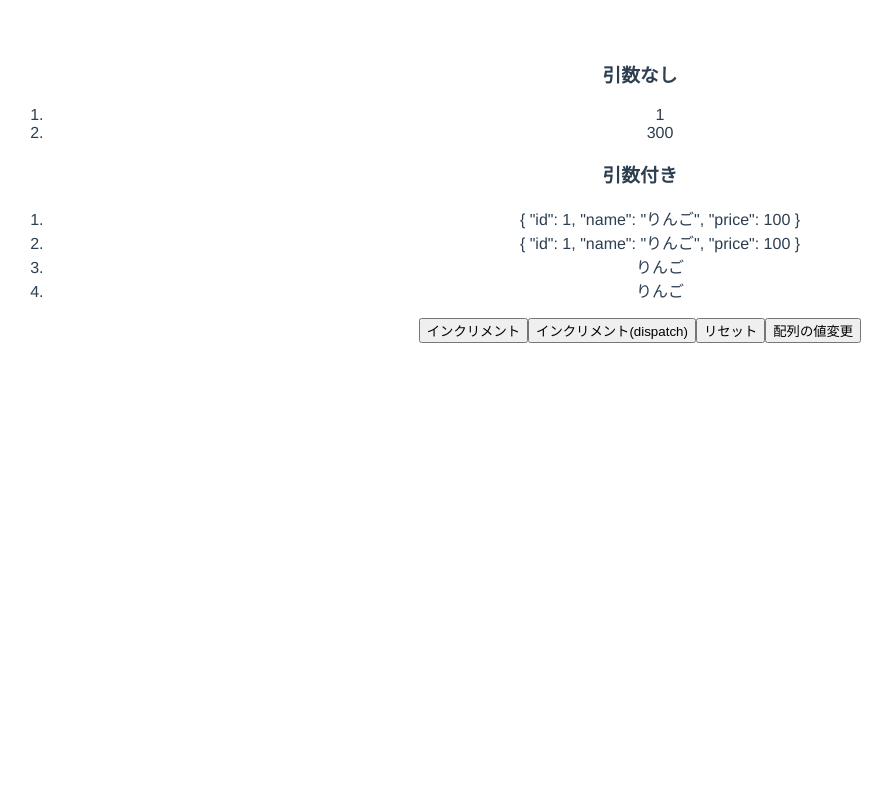
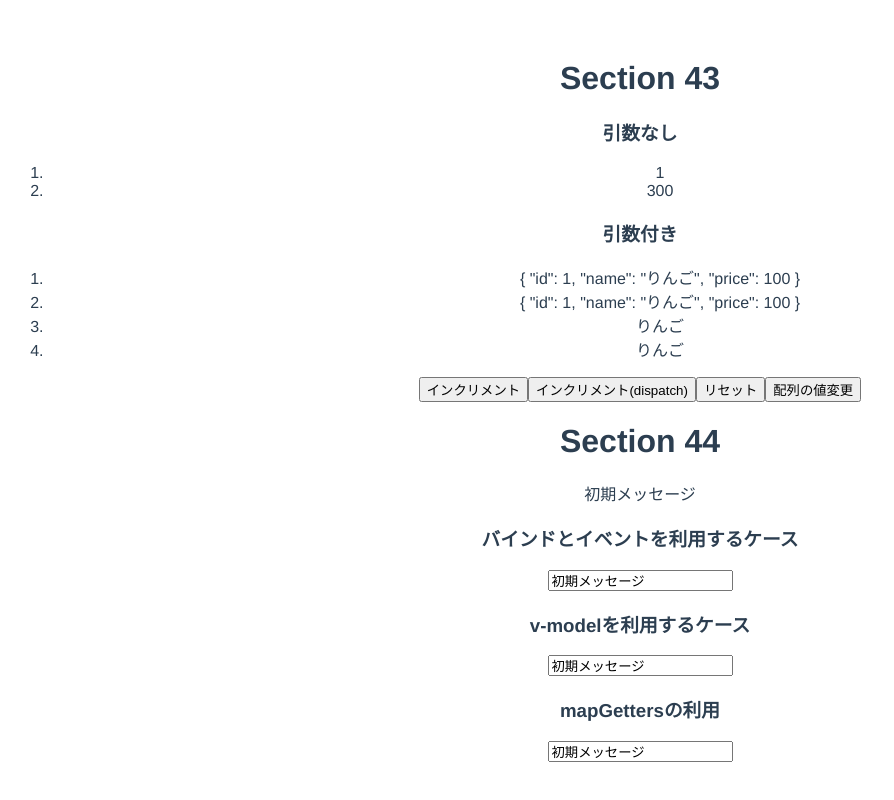
Before and after one commit to slintristeza/primer_of_vue_cli, a Vue app: page / in a window 1280 px wide. Shown: the whole page, without its empty margins (0-894 px from the left). Built offline with nearby package versions, Linux system fonts and the light colour scheme.

Commit message:
section44

```diff
--- a/src/App.vue
+++ b/src/App.vue
@@ -1,6 +1,7 @@
 <template>
   <div id="app">
     <section43></section43>
+    <section44></section44>
   </div>
 </template>
 
@@ -11,7 +12,8 @@
   name: 'App',
   components: {
     HelloWorld,
-    section43: () => import('@/components/section43')
+    section43: () => import('@/components/Section43'),
+    section44: () => import('@/components/Section44')
   }
 }
 </script>
--- /dev/null
+++ b/src/components/EditForm.vue
@@ -0,0 +1,41 @@
+<template>
+  <div id="edit-form">
+    <h3>バインドとイベントを利用するケース</h3>
+    <input type="text" :value="message" @input="doUpdate">
+    <h3>v-modelを利用するケース</h3>
+    <input v-model="message2">
+    <h3>mapGettersの利用</h3>
+    <input v-model="message">
+  </div>
+</template>
+
+<script>
+/* eslint-disable no-unused-vars */
+import {
+  mapState,
+  mapGetters,
+  mapMutations,
+  mapActions
+} from 'vuex'
+
+export default {
+  name: 'EditForm',
+  computed: {
+    message () { return this.$store.getters.message },
+    message2: {
+      get () { return this.$store.getters.message },
+      set (value) { this.$store.dispatch('doUpdate', value) }
+    },
+
+    ...mapGetters([
+      'message'
+    ])
+
+  },
+  methods: {
+    doUpdate (event) {
+      this.$store.dispatch('doUpdate', event.target.value)
+    }
+  }
+}
+</script>
--- /dev/null
+++ b/src/components/Section44.vue
@@ -0,0 +1,19 @@
+<template>
+  <div id ="section44">
+    <h1>Section 44</h1>
+    <p>{{ message }}</p>
+    <EditForm />
+  </div>
+</template>
+
+<script>
+export default {
+  name: 'Section43',
+  components: {
+    EditForm: () => import('@/components/EditForm')
+  },
+  computed: {
+    message () { return this.$store.getters.message }
+  }
+}
+</script>
--- a/src/components/section43.vue
+++ b/src/components/section43.vue
@@ -1,5 +1,6 @@
 <template>
-  <div id="app">
+  <div id="section43">
+    <h1>Section 43</h1>
     <h3>引数なし</h3>
     <ol>
       <li>{{ count }}</li>
@@ -22,7 +23,7 @@
 <script>
 
 export default {
-  name: 'section43',
+  name: 'Section43',
   created () {
     console.log(this.$store.state.count)
     this.$store.commit('increment')
--- a/src/main.js
+++ b/src/main.js
@@ -1,13 +1,11 @@
 import Vue from 'vue'
 import App from './App'
-import windowPlugin from './windowPlugin'
 import 'babel-polyfill'
 import Vuex from 'vuex'
 import store from '@/store.js'
 
 Vue.config.productionTip = false
 
-Vue.use(windowPlugin)
 Vue.use(Vuex)
 console.log(store.state.count)
 store.commit('increment')
--- a/src/store.js
+++ b/src/store.js
@@ -11,7 +11,8 @@
       { id: 1, name: 'りんご', price: 100 },
       { id: 2, name: 'ばなな', price: 200 },
       { id: 3, name: 'いちご', price: 300 }
-    ]
+    ],
+    message: '初期メッセージ'
   },
   mutations: {
     increment (state) {
@@ -23,6 +24,9 @@
     },
     mutationList (state, { id, name, price }) {
       state.list.push({ id, name, price })
+    },
+    setMessage (state, payload) {
+      state.message = payload.message
     }
   },
   getters: {
@@ -39,6 +43,9 @@
     },
     name (state, getters) {
       return id => getters.item(id).name
+    },
+    message (state) {
+      return state.message
     }
   },
   actions: {
@@ -47,6 +54,9 @@
     },
     increment ({ commit }) {
       commit('increment')
+    },
+    doUpdate ({ commit }, message) {
+      commit('setMessage', { message })
     }
   }
 })
```
